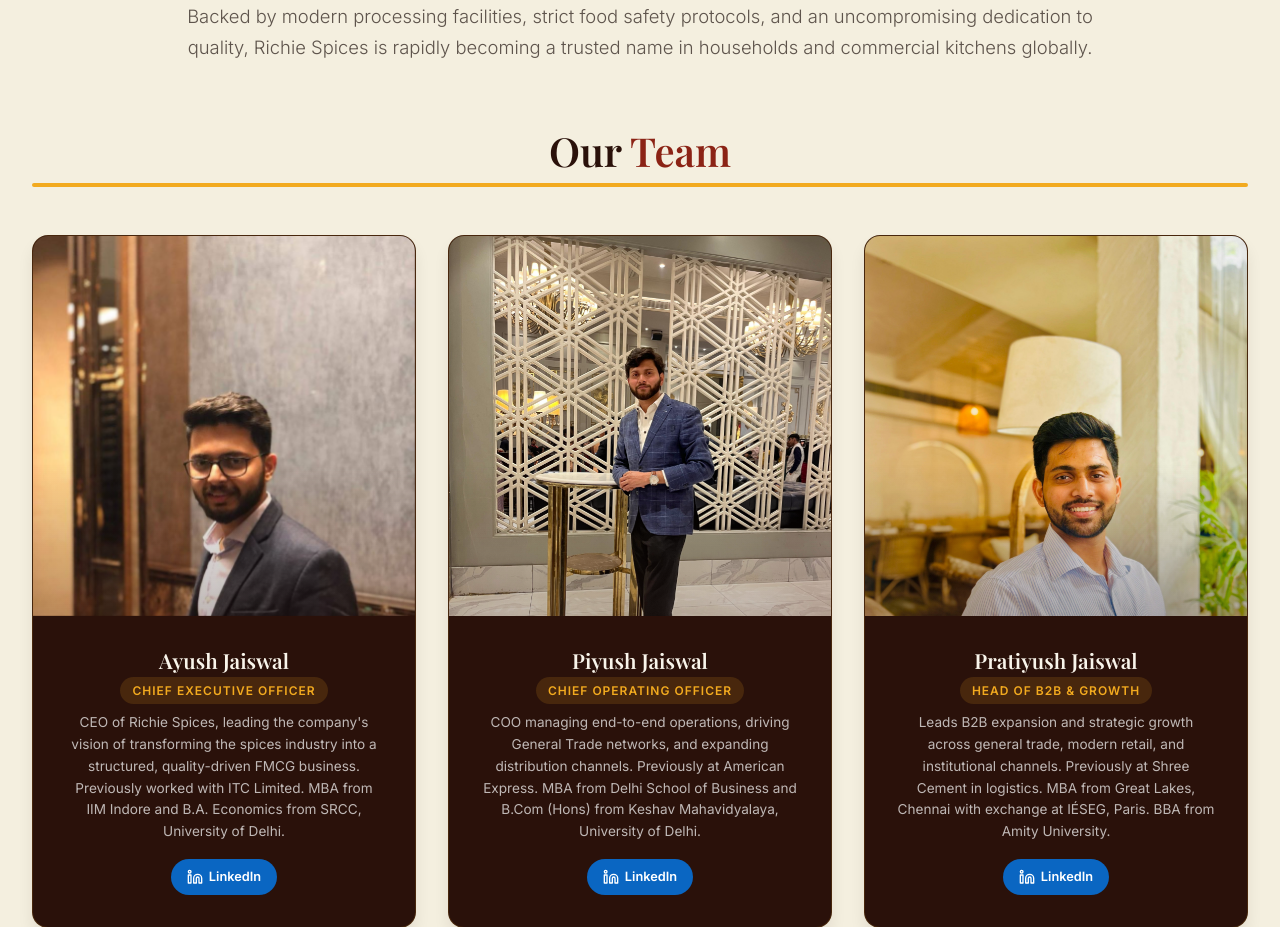
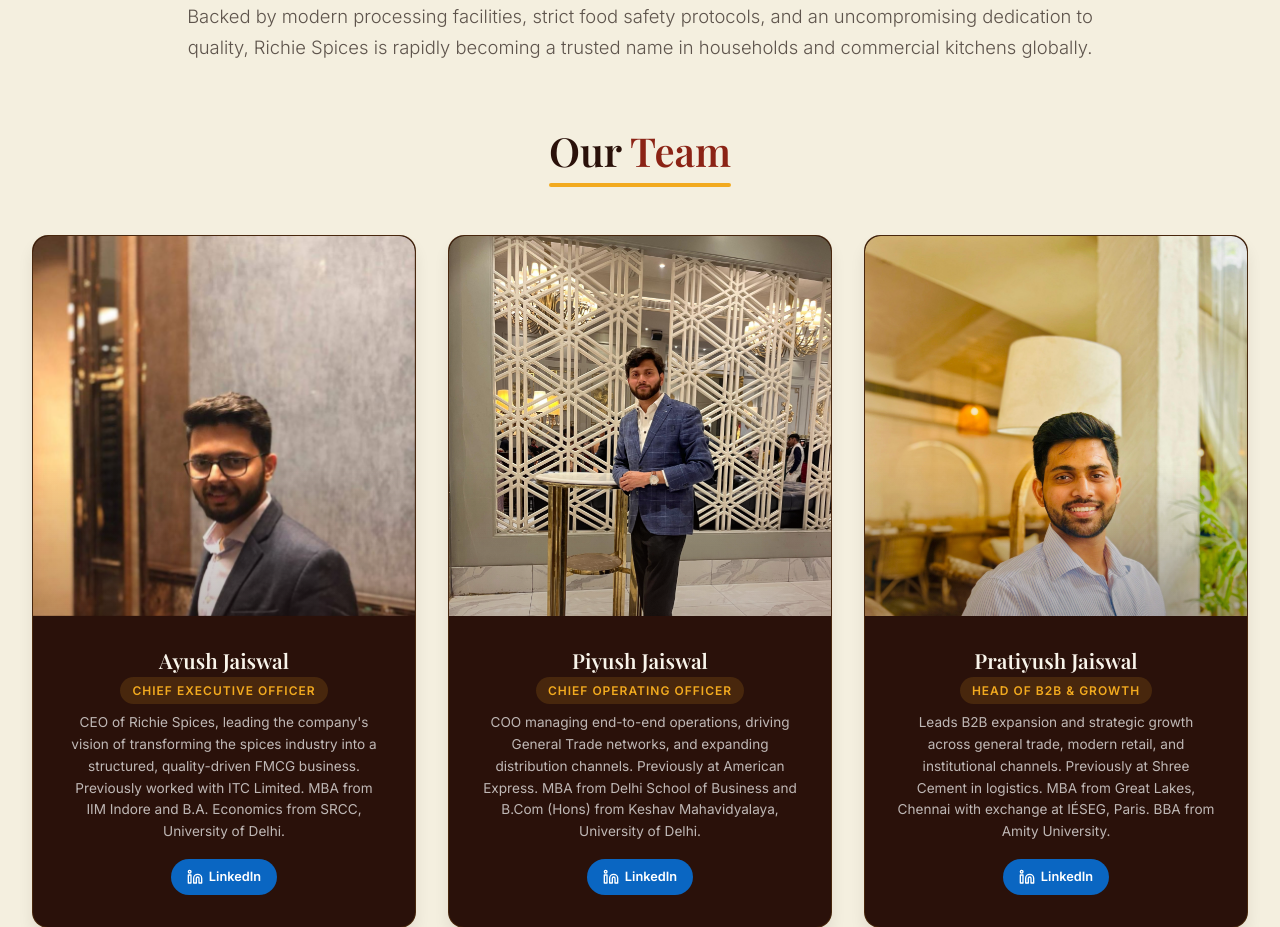
Before and after one commit to hemanthsrisai/Richiespices, a React (Vite) app: page /about in a window 1280 px wide. Shown: the part 780-1707 px from the top of the page. Built offline with nearby package versions, Linux system fonts and the light colour scheme; a web font is replaced by a local one.

Commit message:
style: final polish - fixed hover clip glitch, matched underline width, and boosted Our Story heading

```diff
--- a/src/pages/About.module.css
+++ b/src/pages/About.module.css
@@ -47,15 +47,14 @@
 /* Our Team Section */
 .teamSection {
   width: 100%;
+  text-align: center;
 }
 
 .teamHeading {
   font-size: 2.5rem !important;
   margin-bottom: var(--spacing-xl) !important;
-  text-align: center;
   position: relative;
   display: inline-block;
-  width: 100%;
 }
 
 .teamHeading::after {
@@ -105,6 +104,8 @@
   overflow: hidden;
   position: relative;
   background: var(--color-primary-dark);
+  border-top-left-radius: var(--radius-lg);
+  border-top-right-radius: var(--radius-lg);
   backface-visibility: hidden;
   -webkit-backface-visibility: hidden;
   transform: translateZ(0);
```
